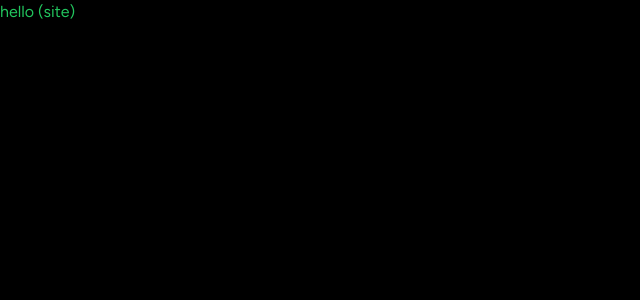
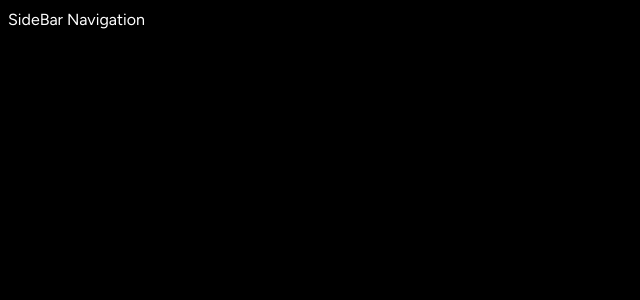
Before and after one commit to Sienna98/spotify-music, a Next.js app: page / in a window 1280 px wide. Shown: the top 300 px of the page, without its empty margins (0-640 px from the left). Built offline with nearby package versions, Linux system fonts and the light colour scheme.

Commit message:
24.05.10 sideBar, box component 추가

```diff
--- a/app/(site)/page.tsx
+++ b/app/(site)/page.tsx
@@ -1,3 +1,3 @@
 export default function Home() {
-  return <div className="text-green-500">hello (site)</div>;
+  return <div className="text-green-500">Main Content</div>;
 }
--- a/app/layout.tsx
+++ b/app/layout.tsx
@@ -1,6 +1,7 @@
 import type { Metadata } from "next";
 import { Figtree } from "next/font/google";
 import "./globals.css";
+import SideBar from "@/components/SideBar";
 
 const font = Figtree({ subsets: ["latin"] });
 
@@ -16,7 +17,9 @@
 }>) {
   return (
     <html lang="en">
-      <body className={font.className}>{children}</body>
+      <body className={font.className}>
+        <SideBar>{children}</SideBar>
+      </body>
     </html>
   );
 }
--- /dev/null
+++ b/components/Box.tsx
@@ -0,0 +1,12 @@
+import React, { ReactNode } from "react";
+import { twMerge } from "tailwind-merge";
+
+interface BoxProps {
+  children: ReactNode;
+  className?: string;
+}
+const Box: React.FC<BoxProps> = ({ children, className }) => {
+  return <div className={twMerge("")}>{children}</div>;
+};
+
+export default Box;
--- /dev/null
+++ b/components/SideBar.tsx
@@ -0,0 +1,40 @@
+"use client";
+
+import { usePathname } from "next/navigation";
+import { ReactNode, useMemo } from "react";
+import { BiSearch } from "react-icons/bi";
+import { HiHome } from "react-icons/hi";
+import Box from "./Box";
+
+interface SideBarProps {
+  children: ReactNode;
+}
+const SideBar: React.FC<SideBarProps> = ({ children }) => {
+  const pathname = usePathname();
+  const routes = useMemo(
+    () => [
+      {
+        icon: HiHome,
+        label: "Home",
+        active: pathname! == "/search",
+        href: "/",
+      },
+      {
+        icon: BiSearch,
+        label: "Search",
+        active: pathname === "/search",
+        href: "/search",
+      },
+    ],
+    [pathname]
+  );
+  return (
+    <div className="flex h-full">
+      <div className="hidden md:flex felx-col gap-y-2 bg-black h-full w-[300px] p-2">
+        <Box>SideBar Navigation</Box>
+      </div>
+    </div>
+  );
+};
+
+export default SideBar;
```
Also changed, not shown: package.json (+6 -4 lines), 1 other file (tests, documents, lock files or other folders).
